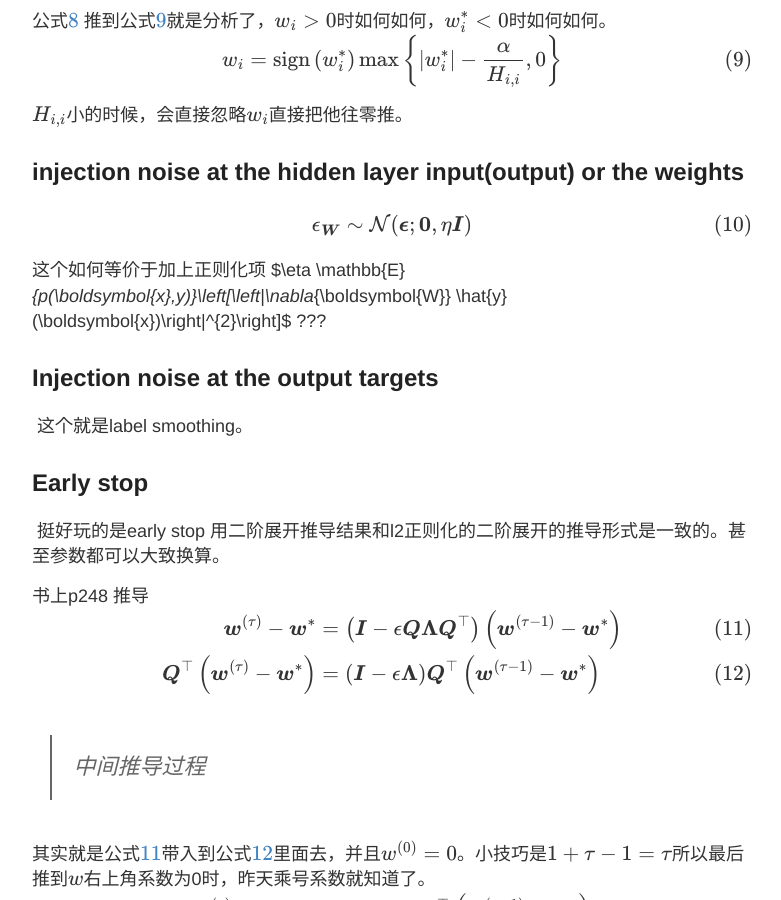
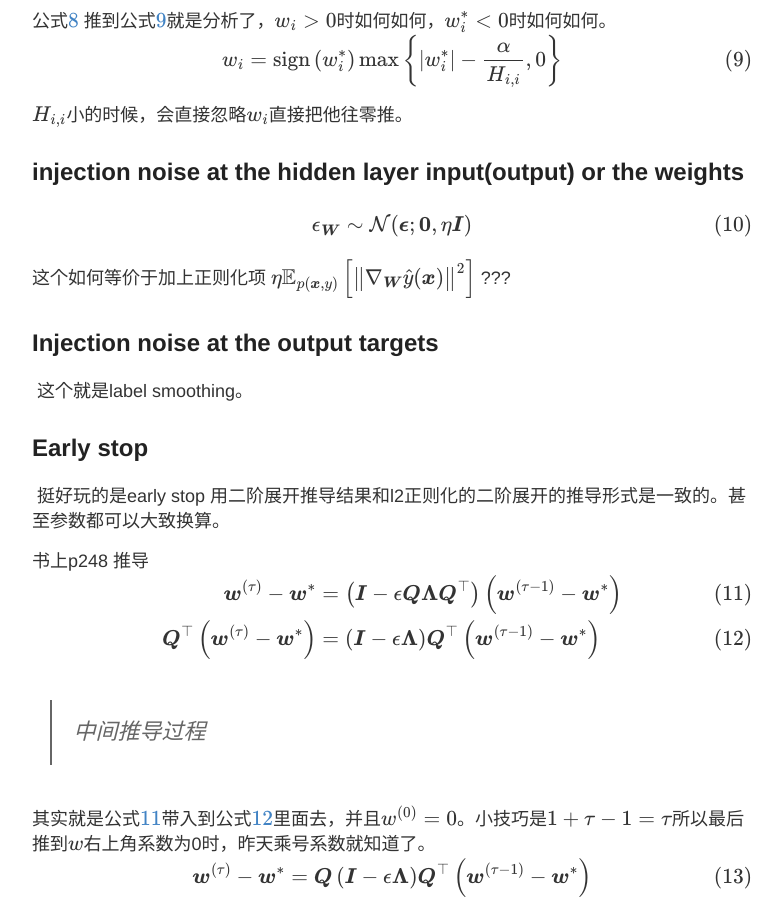
Before and after one commit to WangHexie/notes, a Jekyll site: the page built from _posts/machine-learning/2021-10-13-regularization.md, in a window 1280 px wide and 900 px high, scrolled down 1545 px. Shown: the whole window, without its empty margins (248-1029 px from the left). Built offline with Jekyll 4.4.1, drawn with Linux system fonts in a browser that asks for light colours.

```diff
--- a/_posts/machine-learning/2021-10-13-regularization.md
+++ b/_posts/machine-learning/2021-10-13-regularization.md
@@ -73,7 +73,9 @@ $$
 \end{equation}
 $$
 
-这个如何等价于加上正则化项 $\eta \mathbb{E}_{p(\boldsymbol{x},y)}\left[\left\|\nabla_{\boldsymbol{W}} \hat{y}(\boldsymbol{x})\right\|^{2}\right]$ ???
+这个如何等价于加上正则化项 $$
+\eta \mathbb{E}_{p(\boldsymbol{x}, y)}\left[\left\|\nabla_{\boldsymbol{W}} \hat{y}(\boldsymbol{x})\right\|^{2}\right]
+$$ ???
 
 
 
```
